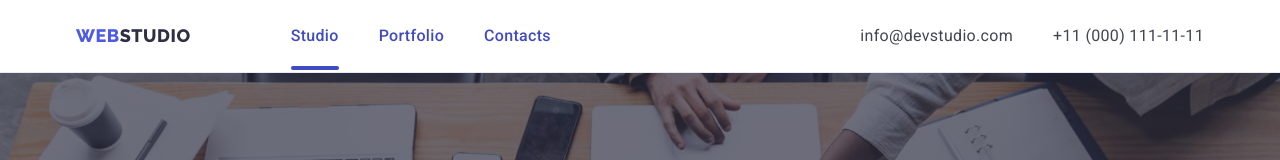
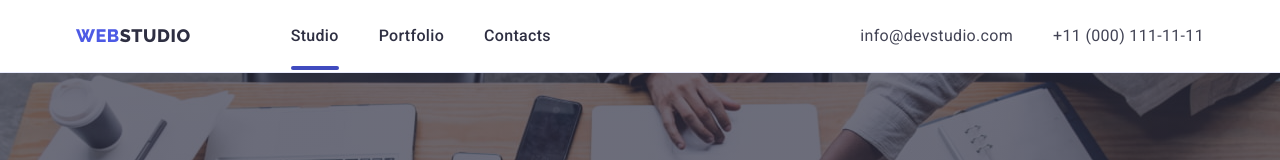
Before and after one commit to Viktoronly/HW-5, a plain HTML site: page index.html in a window 1280 px wide. Shown: the top 160 px of the page. Drawn offline with Linux system fonts and the light colour scheme.

Commit message:
Update styles.css

```diff
--- a/css/styles.css
+++ b/css/styles.css
@@ -96,7 +96,7 @@ a {
     font-size: 16px;
     line-height: 1.5;
     letter-spacing: 0.02em;
-    color: #404bbf;
+    color: #2e2f42;
     padding: 24px 0;
     position: relative;
     transition: color 250ms cubic-bezier(0.4, 0, 0.2, 1);
```
